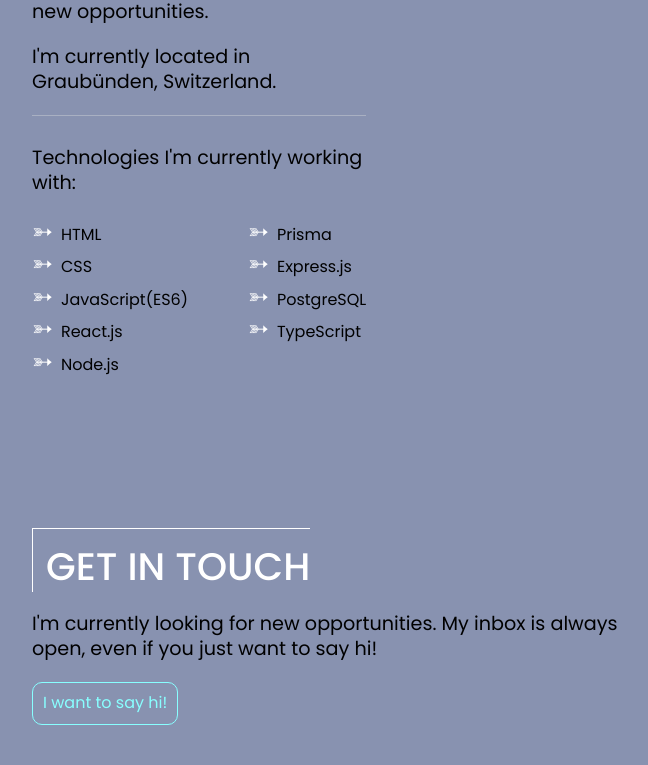
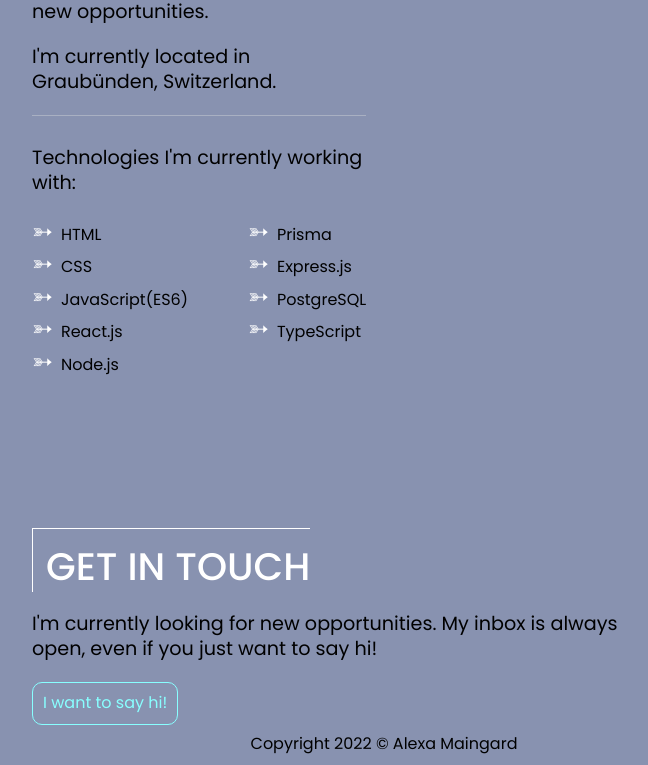
Before and after one commit to alexamaingard/merlina, a React (Create React App) app: page / in a window 1280 px wide. Shown: the part 1126-1891 px from the top of the page, without its empty margins (256-904 px from the left). Before the commit the page ends 1851 px from the top, so only its background shows below. Built offline with nearby package versions, Linux system fonts and the light colour scheme.

Commit message:
add footer component

```diff
--- a/src/App.js
+++ b/src/App.js
@@ -3,6 +3,7 @@ import Fade from 'react-reveal/Fade';
 
 import { AboutPage } from "./components/AboutPage";
 import { Contact } from './components/Contact';
+import { Footer } from './components/Footer';
 import { Header } from "./components/Header";
 import { ProfilePage } from "./components/ProfilePage";
 import { SocialMedia } from "./components/SocialMedia";
@@ -25,6 +26,7 @@ export const App = () => {
                 <h1>PORTFOLIO PAGE</h1>
                 </section>
             </section> */}
+            <Footer />
         </div>
     );
 }
--- /dev/null
+++ b/src/components/Footer.jsx
@@ -0,0 +1,9 @@
+import '../styles/footer.css'
+
+export const Footer = () => {
+    return (
+        <div className='footer'>
+            <p>Copyright 2022 &#169; Alexa Maingard</p>
+        </div>
+    );
+};
--- /dev/null
+++ b/src/styles/footer.css
@@ -0,0 +1,8 @@
+.footer {
+    height: 5vh;
+    width: 100vw;
+    line-height: 1.3;
+    display: flex;
+    justify-content: center;
+    align-items: center;
+}
```
